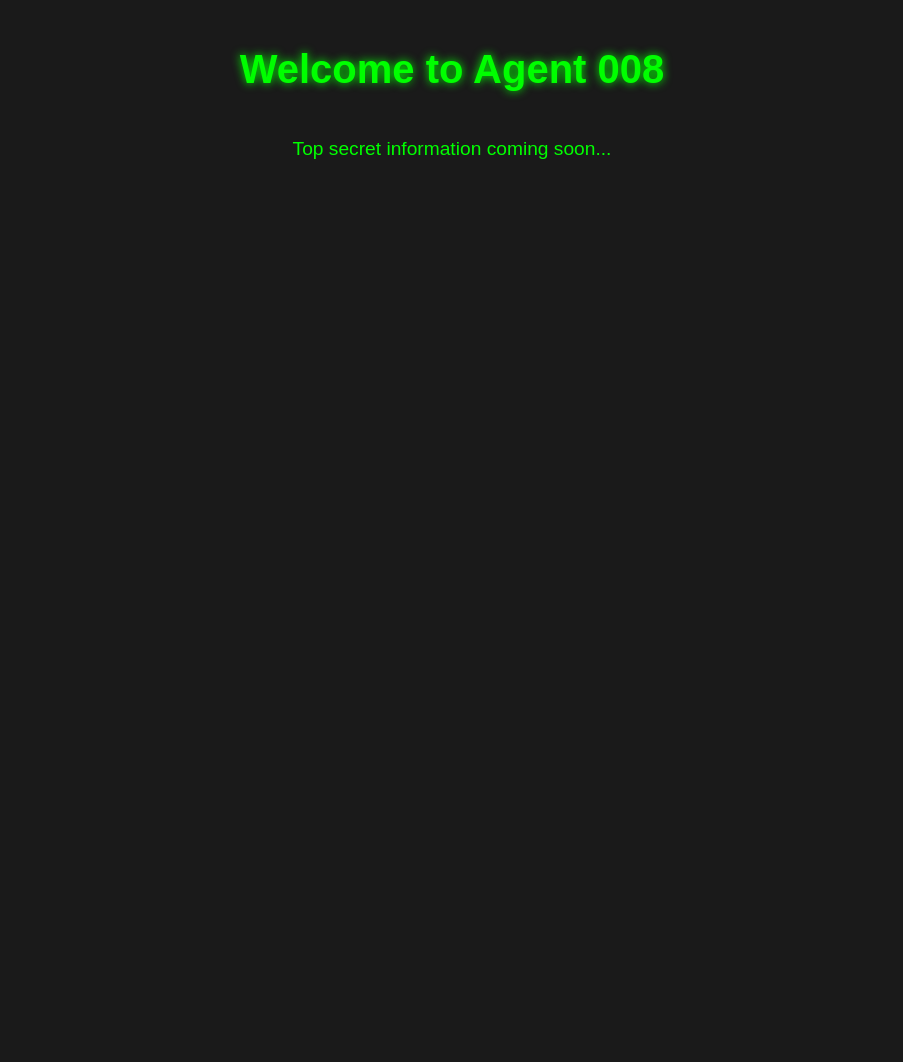
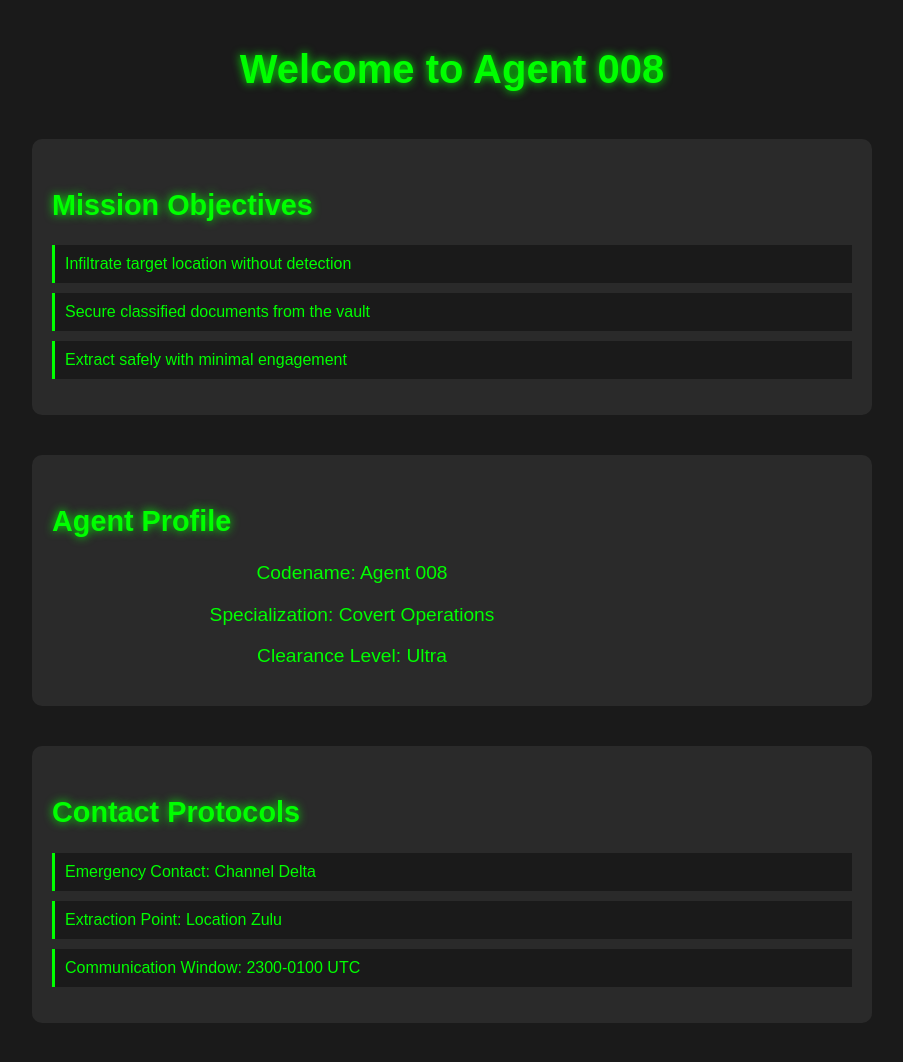
Before and after one commit to dabilalz/Agent-008, a plain HTML site: page index.html in a window 1280 px wide. Shown: the whole page, without its empty margins (188-1091 px from the left). Before the commit the page ends 840 px from the top, so only its background shows below. Drawn offline with Linux system fonts and the light colour scheme.

Commit message:
Add mission briefing section

```diff
--- a/index.html
+++ b/index.html
@@ -16,19 +16,67 @@
             align-items: center;
             min-height: 100vh;
         }
+        h1, h2 {
+            text-shadow: 0 0 10px #00ff00;
+        }
         h1 {
-            text-shadow: 0 0 10px #00ff00;
             font-size: 2.5em;
+        }
+        h2 {
+            font-size: 1.8em;
+            margin-top: 30px;
         }
         p {
             font-size: 1.2em;
             text-align: center;
             max-width: 600px;
         }
+        .section {
+            background-color: #2a2a2a;
+            padding: 20px;
+            border-radius: 10px;
+            margin: 20px 0;
+            width: 80%;
+            max-width: 800px;
+        }
+        ul {
+            list-style-type: none;
+            padding: 0;
+        }
+        li {
+            margin: 10px 0;
+            padding: 10px;
+            border-left: 3px solid #00ff00;
+            background-color: #1a1a1a;
+        }
     </style>
 </head>
 <body>
     <h1>Welcome to Agent 008</h1>
-    <p>Top secret information coming soon...</p>
+
+    <div class="section">
+        <h2>Mission Objectives</h2>
+        <ul>
+            <li>Infiltrate target location without detection</li>
+            <li>Secure classified documents from the vault</li>
+            <li>Extract safely with minimal engagement</li>
+        </ul>
+    </div>
+
+    <div class="section">
+        <h2>Agent Profile</h2>
+        <p>Codename: Agent 008</p>
+        <p>Specialization: Covert Operations</p>
+        <p>Clearance Level: Ultra</p>
+    </div>
+
+    <div class="section">
+        <h2>Contact Protocols</h2>
+        <ul>
+            <li>Emergency Contact: Channel Delta</li>
+            <li>Extraction Point: Location Zulu</li>
+            <li>Communication Window: 2300-0100 UTC</li>
+        </ul>
+    </div>
 </body>
 </html>
```
